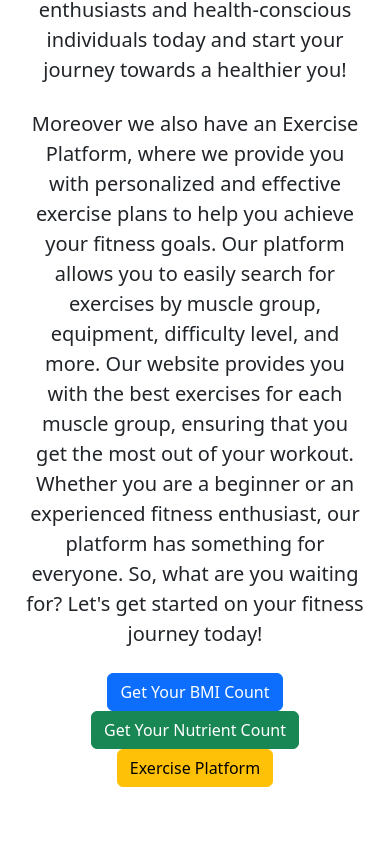
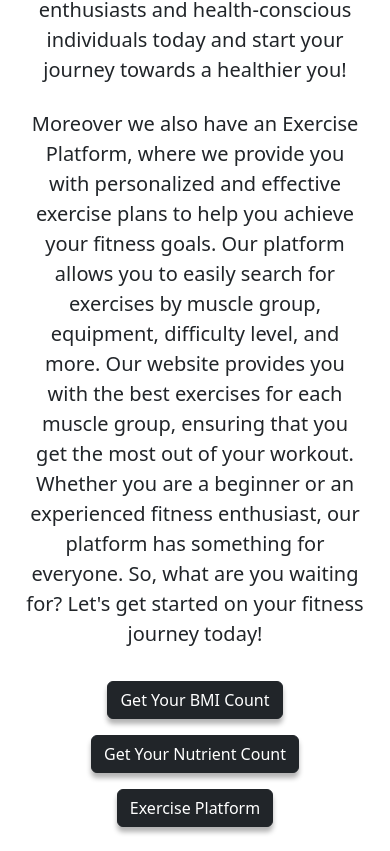
Before and after one commit to RajarshiRay25/Body-Mass-Index-React-App, a React (Vite) app: page / in a window 390 px wide. Shown: the part 665-1516 px from the top of the page. Before the commit the page ends 1468 px from the top, so only its background shows below. Built offline with nearby package versions, Linux system fonts and the light colour scheme.

Commit message:
Buttons fix and added shadows. Home Page button layout fixed mobile mode

```diff
--- a/src/components/About.jsx
+++ b/src/components/About.jsx
@@ -3,6 +3,7 @@ import mypic from '../assets/myself.jpeg'
 import gitlogo from '../assets/git.png'
 import insta from '../assets/insta.png'
 import lin from '../assets/lin.png'
+import '../css/Aboutus.css'
 export default function About() {
     return (
         <div className="container text-center form-signin w-100 m-auto py-3">
@@ -11,14 +12,14 @@ export default function About() {
                     <h1 className="featurette-heading  lh-1">About Myself </h1>
                     <p className="lead">Hello everyone , my name is Rajarshi Ray. I am a 3rd year student currently pursuing my B-Tech in Biotechnology in University of Engineering & Kolkata.I have made this website as a project which acts a simple UI for calculating BMI and nutritional contents in a user's desired food along with an exercise guidance support which can be highly beneficial for maintaining proper health and well being.</p>
                     <h1 className="featurette-heading  lh-1">Contact Me </h1>
-                    <span>
-                        <a href="https://github.com/RajarshiRay25">
-                            <img src={gitlogo} width="40px" height="40px" alt="" />
+                    <span className="img1">
+                        <a  href="https://github.com/RajarshiRay25">
+                            <img  src={gitlogo} width="40px" height="40px" alt="" />
                         </a>
-                        <a href="https://www.instagram.com/skylord_raj90/">
+                        <a  href="https://www.instagram.com/skylord_raj90/">
                         <img src={insta} className="mx-4 my-3" width="40px" height="40px" alt="" />
                         </a>
-                        <a href="https://linkedin.com/in/rajarshi-ray-5678721b7">
+                        <a  href="https://linkedin.com/in/rajarshi-ray-5678721b7">
                             <img src={lin} width="40px" height="40px" alt="" />
                         </a>
 
@@ -26,7 +27,7 @@ export default function About() {
                     </span>
                 </div>
                 <div className="col-md-5 order-md-1">
-                    <img src={mypic} alt="Description of your image" class="bd-placeholder-img bd-placeholder-img-md featurette-image img-fluid mx-auto" width="400" height="400" style={{ border: "2px solid", borderRadius: "50%" }} />
+                    <img src={mypic} alt="Description of your image" className="bd-placeholder-img bd-placeholder-img-md featurette-image img-fluid mx-auto" width="400" height="400" style={{ border: "2px solid", borderRadius: "50%" }} />
                 </div>
             </div>
         </div>
--- a/src/components/BMIform.jsx
+++ b/src/components/BMIform.jsx
@@ -32,7 +32,7 @@ export default function BMIform() {
                     <input type="number" id="height" className='form-control' name="height" value={height} onChange={(e) => setHeight(e.target.value)} />
                     <label htmlFor="floatingInput">Height (m)</label>
                 </div>
-                <button className="btn btn-primary my-4" type="submit">Get Your BMI</button>
+                <button style={{boxShadow: '0 5px 5px rgba(0, 0, 0, 0.3)'}} className="btn btn-dark my-4" type="submit">Get Your BMI</button>
             </form>
             {result && <h5>Your BMI is: {result} kg/m2</h5>}
             <figure className="figure">
--- a/src/components/Exercise.jsx
+++ b/src/components/Exercise.jsx
@@ -45,7 +45,7 @@ function Exercise() {
                 />
                 <label htmlFor="floatingInput">Enter Muscle Group Name</label>
             </div>
-                <button className="btn btn-primary my-3" type='submit'>Search Exercises</button>
+                <button style={{boxShadow: '0 5px 5px rgba(0, 0, 0, 0.3)'}} className="btn btn-dark my-3" type='submit'>Search Exercises</button>
             </form>
             {results.length > 0 &&(<h3>Detailed Information Regarding Your Excercises</h3>)}
             {results.length > 0 && (
--- a/src/components/Home.jsx
+++ b/src/components/Home.jsx
@@ -13,13 +13,13 @@ export default function Home() {
                         Moreover we also have an Exercise Platform, where we provide you with personalized and effective exercise plans to help you achieve your fitness goals. Our platform allows you to easily search for exercises by muscle group, equipment, difficulty level, and more. Our website provides you with the best exercises for each muscle group, ensuring that you get the most out of your workout. Whether you are a beginner or an experienced fitness enthusiast, our platform has something for everyone. So, what are you waiting for? Let's get started on your fitness journey today!
                     </p>
                     <Link to="/bmi">
-                        <button className="btn btn-primary rounded my-0.5">Get Your BMI Count</button>
+                        <button style={{boxShadow: '0 5px 5px rgba(0, 0, 0, 0.3)'}} className="btn btn-dark rounded my-2 my-sm-0 mx-2">Get Your BMI Count</button>
                     </Link>
                     <Link to="/nutcal">
-                        <button className="btn btn-success rounded my-0.5 mx-2">Get Your Nutrient Count</button>
+                        <button style={{boxShadow: '0 5px 5px rgba(0, 0, 0, 0.3)'}} className="btn btn-dark rounded my-2 my-sm-0 mx-2">Get Your Nutrient Count</button>
                     </Link>
                     <Link to="/exercise">
-                        <button className="btn btn-warning rounded my-0.5">Exercise Platform</button>
+                        <button style={{boxShadow: '0 5px 5px rgba(0, 0, 0, 0.3)'}} className="btn btn-dark rounded my-2 my-sm-0 mx-2">Exercise Platform</button>
                     </Link>
                 </div>
             </div>
--- a/src/components/Nutrientsform.jsx
+++ b/src/components/Nutrientsform.jsx
@@ -45,7 +45,7 @@ function Nutrientsform() {
           />
           <label htmlFor="floatingInput">Enter food</label>
         </div>
-        <button className="btn btn-primary my-4" type="submit">Get Nutrient Values</button>
+        <button style={{boxShadow: '0 5px 5px rgba(0, 0, 0, 0.3)'}} className="btn btn-dark my-4" type="submit">Get Nutrient Values</button>
       </form>
       {results.length > 0 && (
         <table className="table">
--- /dev/null
+++ b/src/css/Aboutus.css
@@ -0,0 +1,4 @@
+.img1 a img:hover{
+    box-shadow: 0px 0px 10px rgb(9, 7, 5);
+    border-radius: 50%;
+}
```
